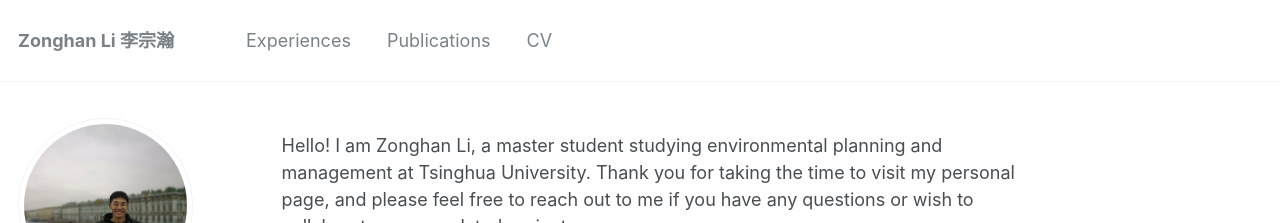
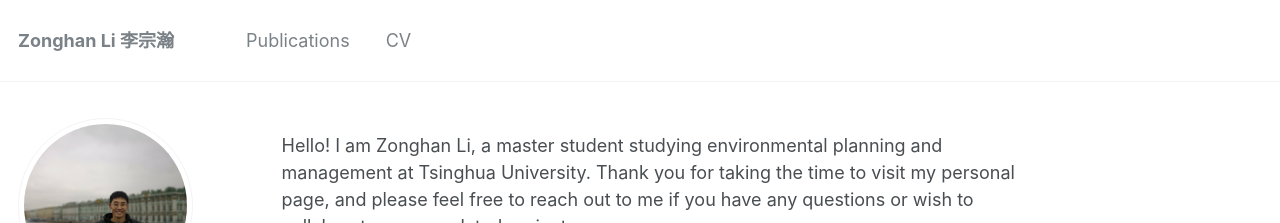
Before and after one commit to lzh3278/lzh.github.io, a Jekyll site: the page built from _pages/about.md, in a window 1280 px wide and 1122 px high. Shown: the top 223 px of the window. Built offline with Jekyll 4.4.1, drawn with Linux system fonts in a browser that asks for light colours.

Commit message:
Update navigation.yml

```diff
--- a/_data/navigation.yml
+++ b/_data/navigation.yml
@@ -1,7 +1,5 @@
 # main links links
 main:
-  - title: "Experiences"
-    url: /experiences/
 
   - title: "Publications"
     url: /publications/
```
